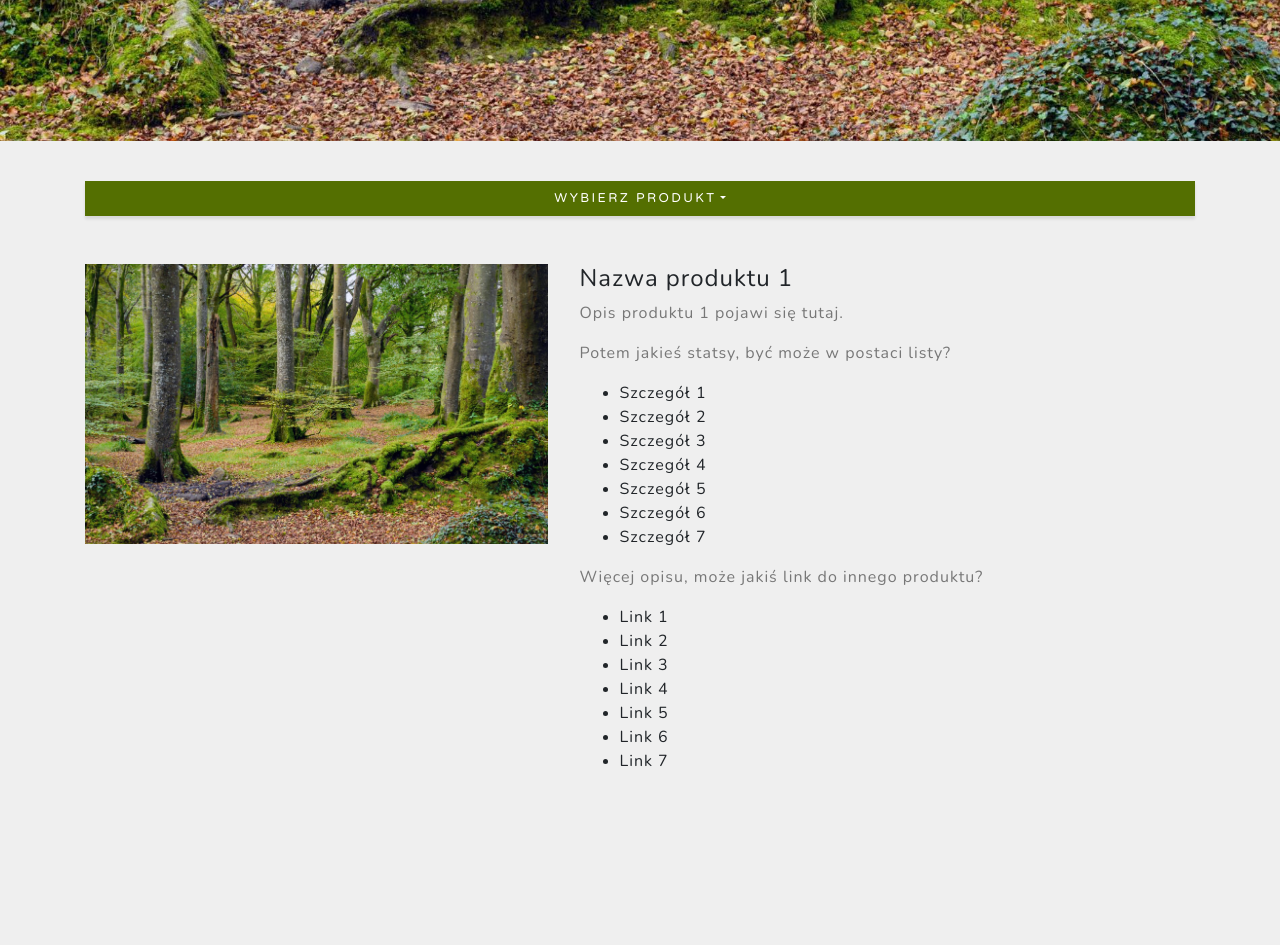
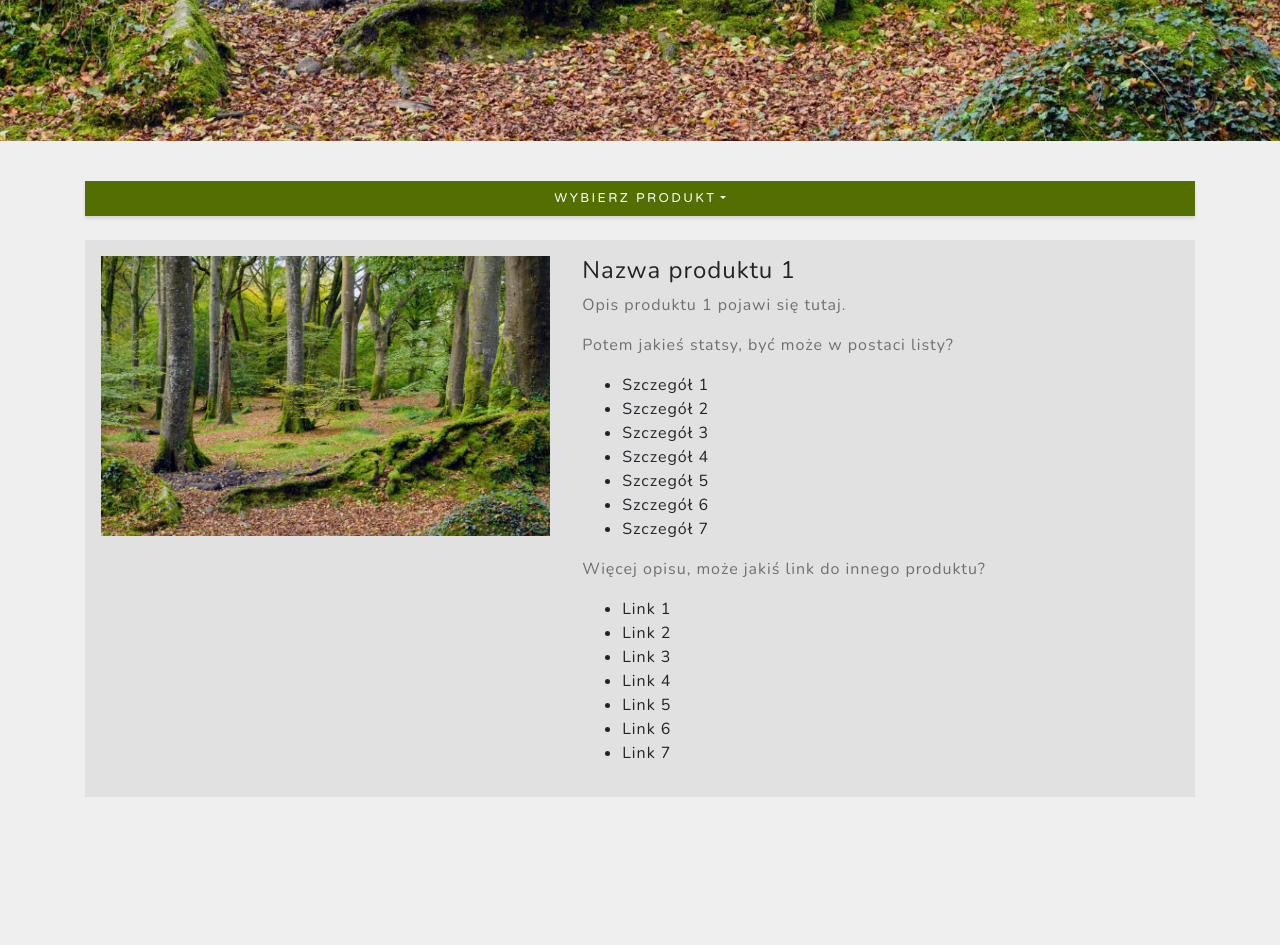
Before and after one commit to Marosek88/admi, a Django app: template templates/website/index.html in a window 1280 px wide. Shown: the part 659-1604 px from the top of the page. Run offline with Django 3.2, Linux system fonts and the light colour scheme; the template is opened without the code that fills it, so the values that code supplies are empty; some libraries are stand-ins or nearby versions.

Commit message:
product page made prettier with background shadow

```diff
--- a/static/css/grayscale.css
+++ b/static/css/grayscale.css
@@ -236,9 +236,6 @@
 }
 
 .products-section {
-  /*padding-top: 2rem;*/
-/*  background: -webkit-gradient(linear, left top, left bottom, from(#fff), color-stop(85%, rgba(84, 111, 1, 0.9)), to(rgba(84, 111, 1, 0.8)));
-  background: linear-gradient(to bottom, #fff 0%, rgba(84, 111, 1, 0.9) 85%, rgba(84, 111, 1, 0.8) 100%);*/
   position: relative;
   min-height: 95vh;
 }
@@ -259,31 +256,10 @@
   height: 35vh;
 }
 
-.products-section .products-section-menu .products-section-menu-item {
-  color: #fff;
-  background-color: #546F01;
-  border-radius: 0.5rem;
+.product-page {
+  padding: 1rem !important;
+  background-color: rgba(100, 100, 100, 0.1) !important;
 }
-
-.products-section .products-section-content {
-  height: 85vh;
-  padding: 0 1rem 1rem 1rem;
-}
-
-.offer {
-  background-color: rgba(216, 202, 187, 0.4);
-  padding: 15px;
-}
-
-/*.select-item1, .select-item2, .select-item3, .select-item4 {*/
-/*  cursor: pointer;*/
-/*}*/
-
-/*.select-item-active {*/
-/*  color: #fff !important;*/
-/*  background-color: #546F01 !important;*/
-/*  cursor: default !important;*/
-/*}*/
 
 .select-item1:hover, .select-item2:hover, .select-item3:hover, .select-item4:hover {
   color: #fff;
@@ -293,15 +269,6 @@
 .invisible {
   display: none;
 }
-
-/*.products-section .about-img {
-  position: absolute;
-  bottom: 0;
-  left: 0;
-  right: 0;
-  width: 100%;
-}*/
-
 
 @media (min-width: 992px) {
   .products-section {
--- a/templates/website/products.html
+++ b/templates/website/products.html
@@ -40,7 +40,7 @@
         </div>
 
         <!-- Produkt 1 -->
-        <div class="row no-gutters my-4 my-lg-5 product-page" id="product1">
+        <div class="row no-gutters my-4 product-page" id="product1">
             <div class="col-md-5 product-img" style="background: url('{% static 'img/bg-masthead.jpg' %}') no-repeat center center; background-size: cover">
             </div>
             <div class="col-md-7 pl-lg-3">
@@ -76,7 +76,7 @@
         </div>
 
         <!-- Produkt 2 -->
-        <div class="row no-gutters my-4 my-lg-5 product-page" style="display: none" id="product2">
+        <div class="row no-gutters my-4 product-page" style="display: none" id="product2">
             <div class="col-md-5 product-img" style="background: url('{% static 'img/bg-masthead.jpg' %}') no-repeat center center; background-size: cover">
             </div>
             <div class="col-md-7 pl-lg-3">
@@ -112,7 +112,7 @@
         </div>
 
         <!-- Produkt 3 -->
-        <div class="row no-gutters my-4 my-lg-5 product-page" style="display: none" id="product3">
+        <div class="row no-gutters my-4 product-page" style="display: none" id="product3">
             <div class="col-md-5 product-img" style="background: url('{% static 'img/bg-masthead.jpg' %}') no-repeat center center; background-size: cover">
             </div>
             <div class="col-md-7 pl-lg-3">
@@ -148,7 +148,7 @@
         </div>
 
         <!-- Produkt 4 -->
-        <div class="row no-gutters my-4 my-lg-5 product-page" style="display: none" id="product4">
+        <div class="row no-gutters my-4 product-page" style="display: none" id="product4">
             <div class="col-md-5 product-img" style="background: url('{% static 'img/bg-masthead.jpg' %}') no-repeat center center; background-size: cover">
             </div>
             <div class="col-md-7 pl-lg-3">
@@ -184,7 +184,7 @@
         </div>
 
         <!-- Produkt 5 -->
-        <div class="row no-gutters my-4 my-lg-5 product-page" style="display: none" id="product5">
+        <div class="row no-gutters my-4 product-page" style="display: none" id="product5">
             <div class="col-md-5 product-img" style="background: url('{% static 'img/bg-masthead.jpg' %}') no-repeat center center; background-size: cover">
             </div>
             <div class="col-md-7 pl-lg-3">
@@ -220,7 +220,7 @@
         </div>
 
         <!-- Produkt 6 -->
-        <div class="row no-gutters my-4 my-lg-5 product-page" style="display: none" id="product6">
+        <div class="row no-gutters my-4 product-page" style="display: none" id="product6">
             <div class="col-md-5 product-img" style="background: url('{% static 'img/bg-masthead.jpg' %}') no-repeat center center; background-size: cover">
             </div>
             <div class="col-md-7 pl-lg-3">
@@ -256,7 +256,7 @@
         </div>
 
         <!-- Produkt 7 -->
-        <div class="row no-gutters my-4 my-lg-5 product-page" style="display: none" id="product7">
+        <div class="row no-gutters my-4 product-page" style="display: none" id="product7">
             <div class="col-md-5 product-img" style="background: url('{% static 'img/bg-masthead.jpg' %}') no-repeat center center; background-size: cover">
             </div>
             <div class="col-md-7 pl-lg-3">
@@ -292,7 +292,7 @@
         </div>
 
         <!-- Produkt 8 -->
-        <div class="row no-gutters my-4 my-lg-5 product-page" style="display: none" id="product8">
+        <div class="row no-gutters my-4 product-page" style="display: none" id="product8">
             <div class="col-md-5 product-img" style="background: url('{% static 'img/bg-masthead.jpg' %}') no-repeat center center; background-size: cover">
             </div>
             <div class="col-md-7 pl-lg-3">
```
